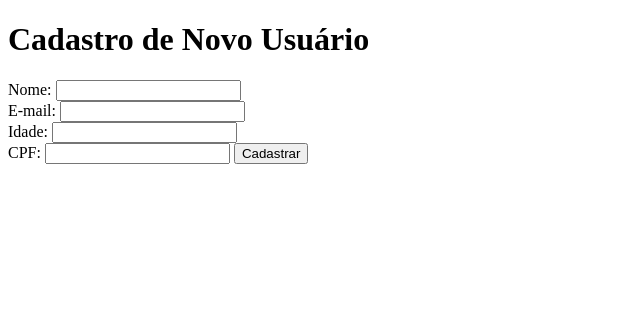
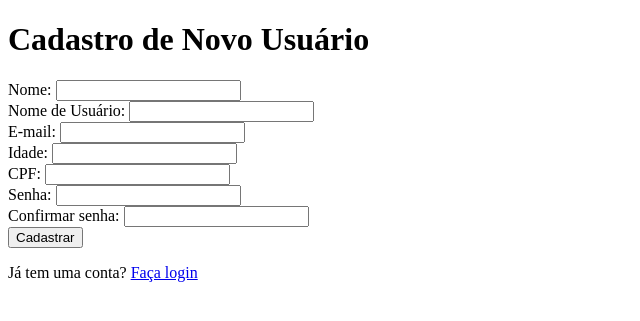
Before and after one commit to Nilton-Canto/JobPathAI, a Django app: page /novo_usuario/ in a window 1280 px wide. Shown: the top 321 px of the page, without its empty margins (0-640 px from the left). Run offline with Django 4.2, Linux system fonts and the light colour scheme.

Commit message:
feat: Implementação completa do sistema de cadastro com ajuste no Login

```diff
--- a/cadastro/templates/cadastro/login.html
+++ b/cadastro/templates/cadastro/login.html
@@ -17,5 +17,6 @@
             <p style="color:red;">{{ error }}</p>
         {% endif %}
     </form>
+    <p>Não tem uma conta? <a href="{% url 'novo_usuario' %}">Cadastre-se</a></p>
 </body>
 </html>
--- a/cadastro/templates/cadastro/novo_usuario.html
+++ b/cadastro/templates/cadastro/novo_usuario.html
@@ -18,6 +18,10 @@
             <input type="text" id="nome" name="nome" required>
         </div>
         <div>
+            <label for="username">Nome de Usuário:</label>
+            <input type="text" id="username" name="username" required>
+        </div>
+        <div>
             <label for="email">E-mail:</label>
             <input type="email" id="email" name="email" required>
         </div>
@@ -28,7 +32,17 @@
         <div>
             <label for="cpf">CPF:</label>
             <input type="text" id="cpf" name="cpf" required>
+        </div>
+        <div>
+            <label for="senha">Senha:</label>
+            <input type="password" id="senha" name="password" required>
+        </div>
+        <div>
+            <label for="confirmar_senha">Confirmar senha:</label>
+            <input type="password" id="confirmar_senha" name="confirm_password" required>
+        </div>
         <button type="submit">Cadastrar</button>
     </form>
+        <p>Já tem uma conta? <a href="{% url 'login' %}">Faça login</a></p>
 </body>
 </html>
--- a/cadastro/urls.py
+++ b/cadastro/urls.py
@@ -1,10 +1,10 @@
 from django.urls import path
 from . import views
 from .views import LoginView  # Importa a view de login
-from .views import novo_usuario  # Importa a view de novo usuário
+from .views import NovoUsuarioView  # Importa a view de novo usuário
 
 urlpatterns = [
     path("", views.index, name="index"),  # Maps the root URL to the index
         path('login/', LoginView.as_view(), name='login'),  # Rota para a página de login
-        path('novo_usuario/', novo_usuario, name='novo_usuario'),  # Rota para a página de cadastro de novo usuário
+        path('novo_usuario/', NovoUsuarioView.as_view(), name='novo_usuario'),  # Rota para a página de cadastro de novo usuário
 ]
--- a/cadastro/views.py
+++ b/cadastro/views.py
@@ -2,6 +2,7 @@ from django.views import View  # Importa a classe base para views orientadas a o
 from django.contrib.auth import authenticate, login  # Funções para autenticar e logar usuários
 from django.shortcuts import render, redirect  # Funções para renderizar templates e redirecionar
 from .models import Cadastro  # Importa o modelo Cadastro
+from django.contrib.auth.models import User  # Importa o modelo User do Django
 
 # Create your views here.
 def index(request):
@@ -15,9 +16,34 @@ class LoginView(View):
 
     def post(self, request):
         # Recebe os dados do formulário enviados via POST
-        username = request.POST.get('username')  # Pega o nome de usuário do formulário
-        password = request.POST.get('password')  # Pega a senha do formulário
-        user = authenticate(request, username=username, password=password)  # Tenta autenticar o usuário
+        username_recebido = request.POST.get('username')  # Pega o nome de usuário do formulário
+        password_recebida = request.POST.get('password')  # Pega a senha do formulário
+
+        #Debugando
+        print(f"Tentativa de login com Username: '{username_recebido}'")
+        print(f"Tentativa de login com Senha: '{password_recebida}'")
+
+        try:
+            # Tenta encontrar o usuário no banco de dados
+            user = User.objects.get(username=username_recebido)
+
+            # Verifica se a senha corresponde
+            if user.check_password(password_recebida):
+                # Se a senha estiver correta, faça o login
+                login(request, user)
+                return redirect('index')
+            else:
+                # Senha incorreta
+                contexto = {'error': 'Senha incorreta.'}
+                return render(request, 'cadastro/login.html', contexto)
+        except User.DoesNotExist:
+            # Usuário não encontrado
+            contexto = {'error': 'Usuário não encontrado.'}
+            return render(request, 'cadastro/login.html', contexto)
+        '''
+
+
+        user = authenticate(request, username=username_recebido, password=password_recebida)  # Tenta autenticar o usuário
         if user is not None:
             # Se a autenticação for bem-sucedida, faz login e redireciona para a página principal
             login(request, user)
@@ -25,38 +51,52 @@ class LoginView(View):
         else:
             # Se falhar, renderiza o template novamente com uma mensagem de erro
             return render(request, 'cadastro/login.html', {'error': 'Usuário ou senha inválidos'})
+'''
+from django.shortcuts import render, redirect
+from django.contrib.auth.models import User
+from django.views import View
 
-def novo_usuario(request):
-    if request.method == 'POST':
-        # Recebe os dados do formulário enviados via POST
-        nome_recebido = request.POST.get('nome')
-        email_recebido = request.POST.get('email')
-        idade_recebida = request.POST.get('idade')
-        cpf_recebido = request.POST.get('cpf')
+from .models import Cadastro
 
-        # Lógica de verificação
-        usuario_existente = Cadastro.objects.filter(email=email_recebido).exists()
-        cpf_existente = Cadastro.objects.filter(cpf=cpf_recebido).exists()
+class NovoUsuarioView(View):
+    def get(self, request):
+        return render(request, 'cadastro/novo_usuario.html')
 
-        if usuario_existente:
-            # Se o e-mail já existe, mostre uma mensagem de erro
-            contexto = {'erro': 'Este e-mail já está cadastrado.'}
+    def post(self, request):
+        # Recebe os dados do formulário
+        nome_recebido = request.POST.get('nome').strip()
+        username_recebido = request.POST.get('username').strip()
+        email_recebido = request.POST.get('email').strip()
+        idade_recebida = request.POST.get('idade').strip()
+        cpf_recebido = request.POST.get('cpf').strip()
+        password_recebida = request.POST.get('password').strip()
+        confirm_password_recebida = request.POST.get('confirm_password').strip()
+
+        # Lógica de verificação para o username e email no modelo User
+        if User.objects.filter(username=username_recebido).exists():
+            contexto = {'erro': 'Este nome de usuário já está em uso.'}
             return render(request, 'cadastro/novo_usuario.html', contexto)
 
-        if cpf_existente:
-            # Se o CPF já existe, mostre uma mensagem de erro
+        if User.objects.filter(email=email_recebido).exists():
+            contexto = {'erro': 'Este e-mail já está em uso.'}
+            return render(request, 'cadastro/novo_usuario.html', contexto)
+
+        # Lógica de verificação para o CPF no modelo Cadastro
+        if Cadastro.objects.filter(cpf=cpf_recebido).exists():
             contexto = {'erro': 'Este CPF já está cadastrado.'}
             return render(request, 'cadastro/novo_usuario.html', contexto)
 
-        # Cria um novo objeto "Cadastro" e salva no banco de dados
+        if password_recebida != confirm_password_recebida:
+            contexto = {'erro': 'As senhas não coincidem. Por favor, tente novamente.'}
+            return render(request, 'cadastro/novo_usuario.html', contexto)
+
+        # Se as verificações passarem, cria o novo usuário do Django e o seu modelo
+        user = User.objects.create_user(username=username_recebido, password=password_recebida, email=email_recebido)
         novo_cadastro = Cadastro.objects.create(
             nome=nome_recebido,
             email=email_recebido,
             idade=idade_recebida,
-            cpf=cpf_recebido,
+            cpf=cpf_recebido
         )
 
-        # Redireciona para a página de login após o cadastro
         return redirect('login')
-
-    return render(request, 'cadastro/novo_usuario.html') # Vai para a página de cadastro de novo usuário
```
Also changed, not shown: cadastro/migrations/0001_initial.py.
